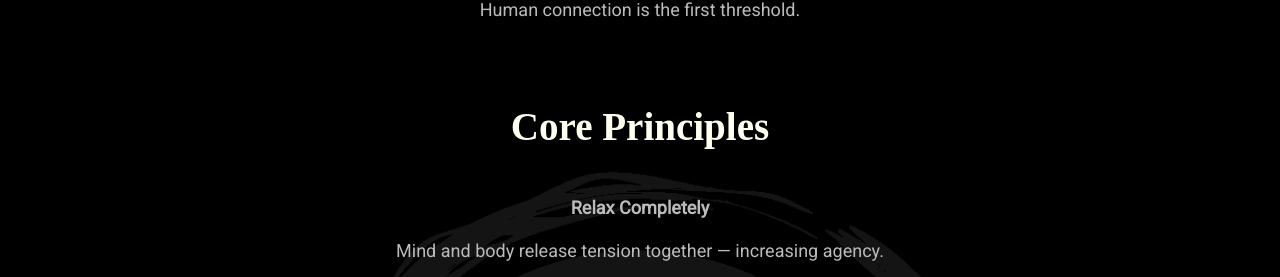
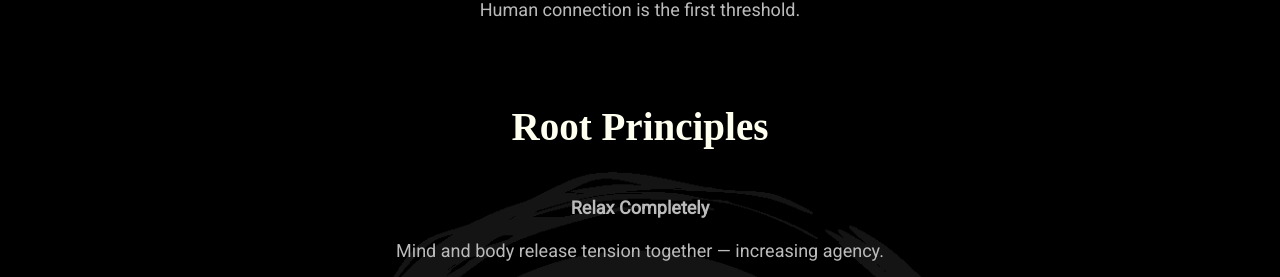
Before and after one commit to mindset-dojo/mindset-dojo.github.io, a Jekyll site: the page built from program.md, in a window 1280 px wide and 900 px high, scrolled down 416 px. Shown: the part 155-432 px from the top of the window. Built offline with Jekyll 4.4.1, drawn with Linux system fonts in a browser that asks for light colours; some web fonts are replaced.

Commit message:
feat: core to root principles

```diff
--- a/_data/sections/program.yaml
+++ b/_data/sections/program.yaml
@@ -15,7 +15,7 @@ sections:
         - "Human connection is the first threshold."
   - type: principles
     data:
-      principles_title: "Core Principles"
+      principles_title: "Root Principles"
       principles_groups:
         - "program"
   - type: levels
```
